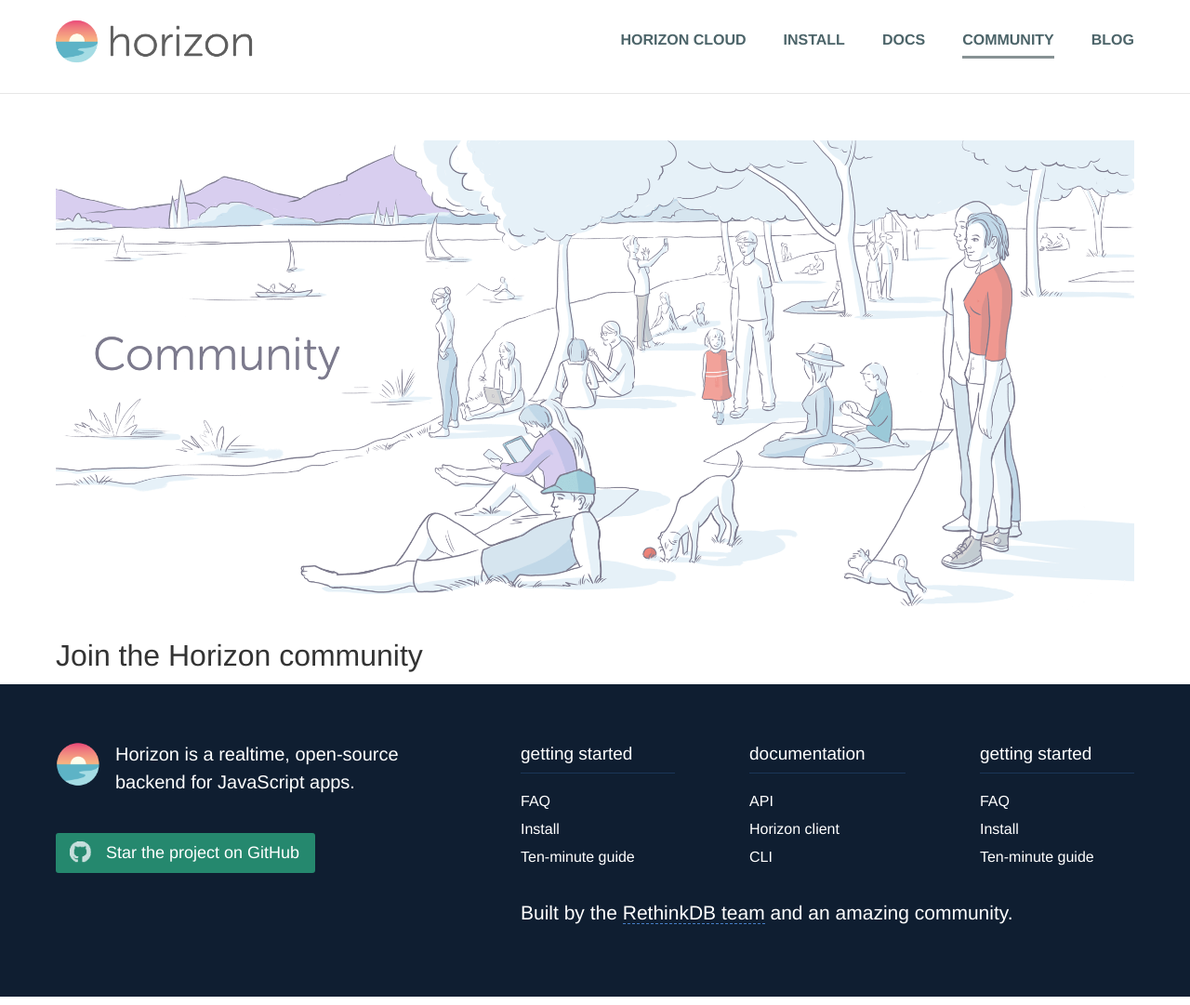
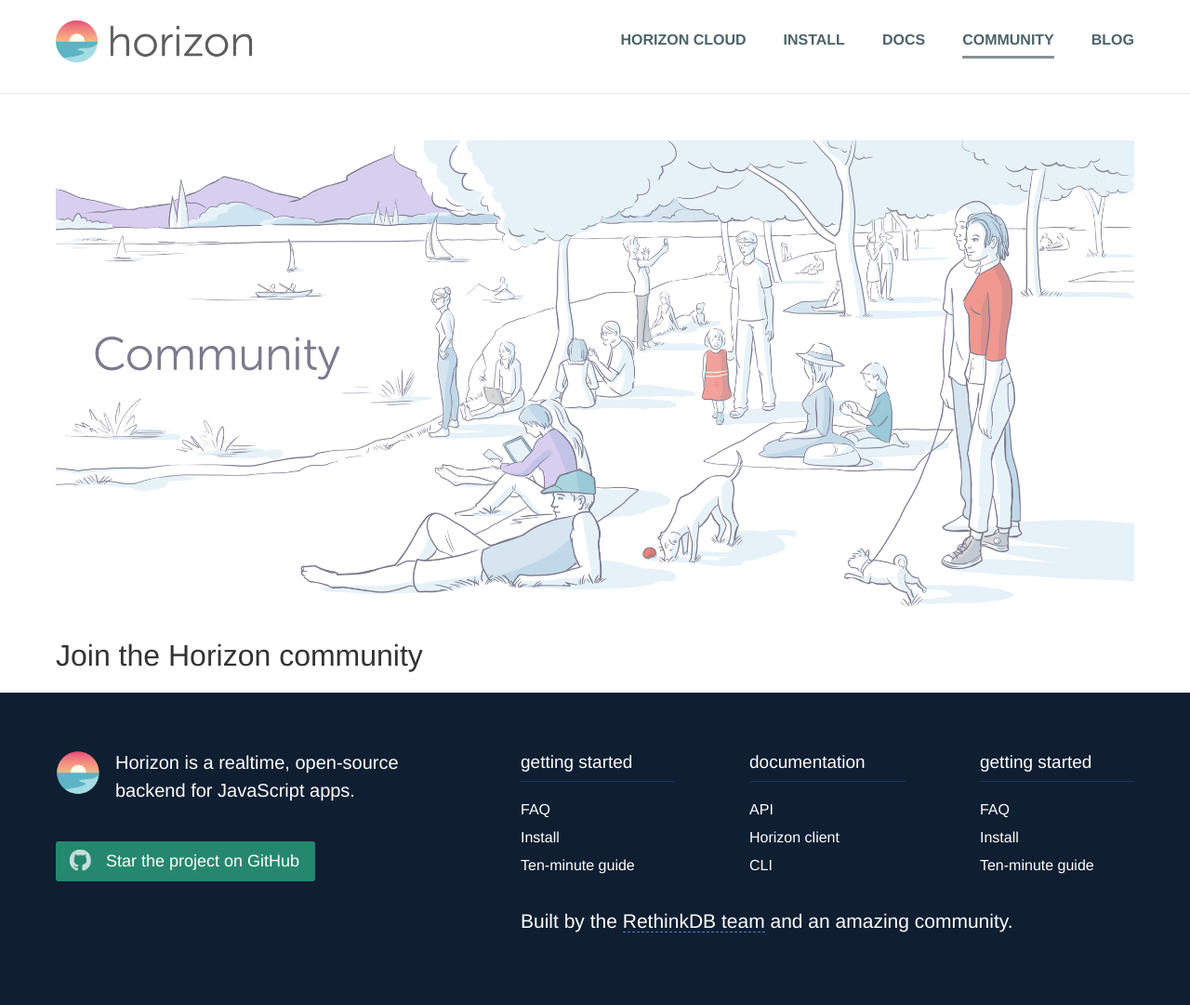
Before and after one commit to idvoretskyi/horizon.io, a Jekyll site: the page built from community.md, in a window 1280 px wide. Shown: the whole page at 93% size. Built offline with Jekyll 4.4.1, drawn with Linux system fonts in a browser that asks for light colours; nearby versions of some CDN libraries; a script that is not in the unit is left out.

Commit message:
_sass/_document.scss

```diff
--- a/_sass/_document.scss
+++ b/_sass/_document.scss
@@ -3,7 +3,7 @@
 
     h1 {
         margin-top: 3.2rem;
-        margin-bottom: 1.6rem;
+        margin-bottom: 2.5rem;
         &:first-child { margin-top: 0;}
         &.title {}
     }
```
